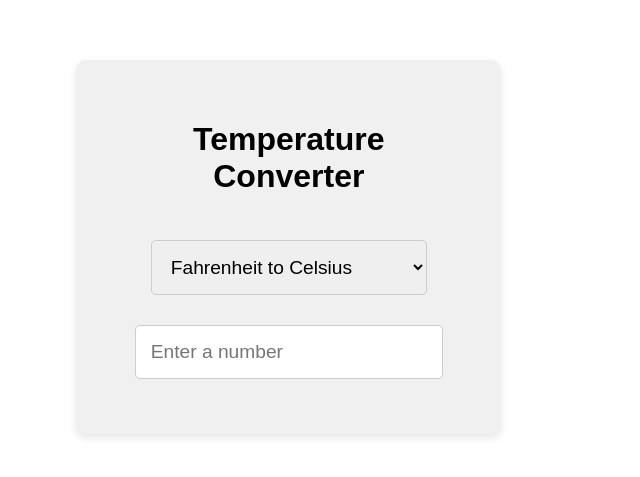
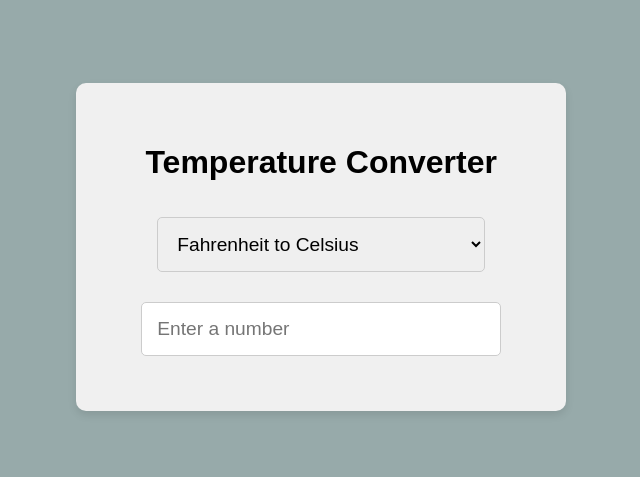
Before and after one commit to kylegreen149/thermometer, a React (Create React App) app in the folder thermometer/: page / in a window 1280 px wide. Shown: the part 153-630 px from the top of the page, without its empty margins (348-988 px from the left). Built offline with nearby package versions, Linux system fonts and the light colour scheme.

Commit message:
Random styling, cleaned code

```diff
--- a/thermometer/src/App.css
+++ b/thermometer/src/App.css
@@ -1,4 +1,3 @@
-/* App.css */
 body {
   display: flex;
   justify-content: center;
@@ -6,10 +5,12 @@ body {
   height: 100vh;
   margin: 0;
   font-family: Arial, sans-serif;
+  background-color: rgba(49, 87, 87, 0.5);
 }
 
 .App {
-  width: 80%;
+  width: 95%; /* Increased the width */
+  max-width: 1200px; /* Added a max-width to maintain a good layout on larger screens */
   text-align: center;
   background-color: #f0f0f0;
   padding: 40px;
@@ -18,7 +19,11 @@ body {
 }
 
 header.App-header {
-  margin-bottom: 30px;
+  margin-bottom: none; /* Reduced margin-bottom to decrease space */
+  padding-bottom: none;
+  white-space: nowrap;
+  overflow: hidden;
+  text-overflow: ellipsis;
 }
 
 input,
```
Also changed, not shown: thermometer/src/App.js (+2 -10 lines).
